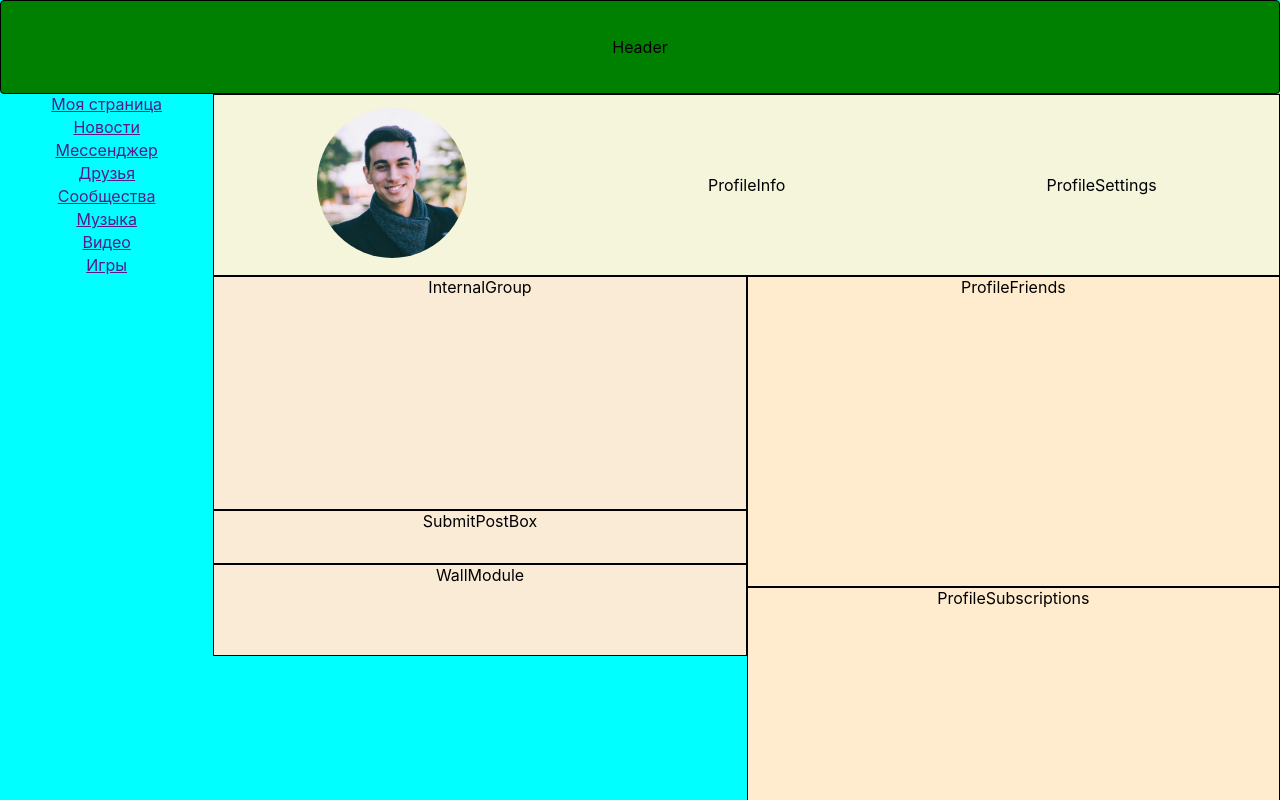
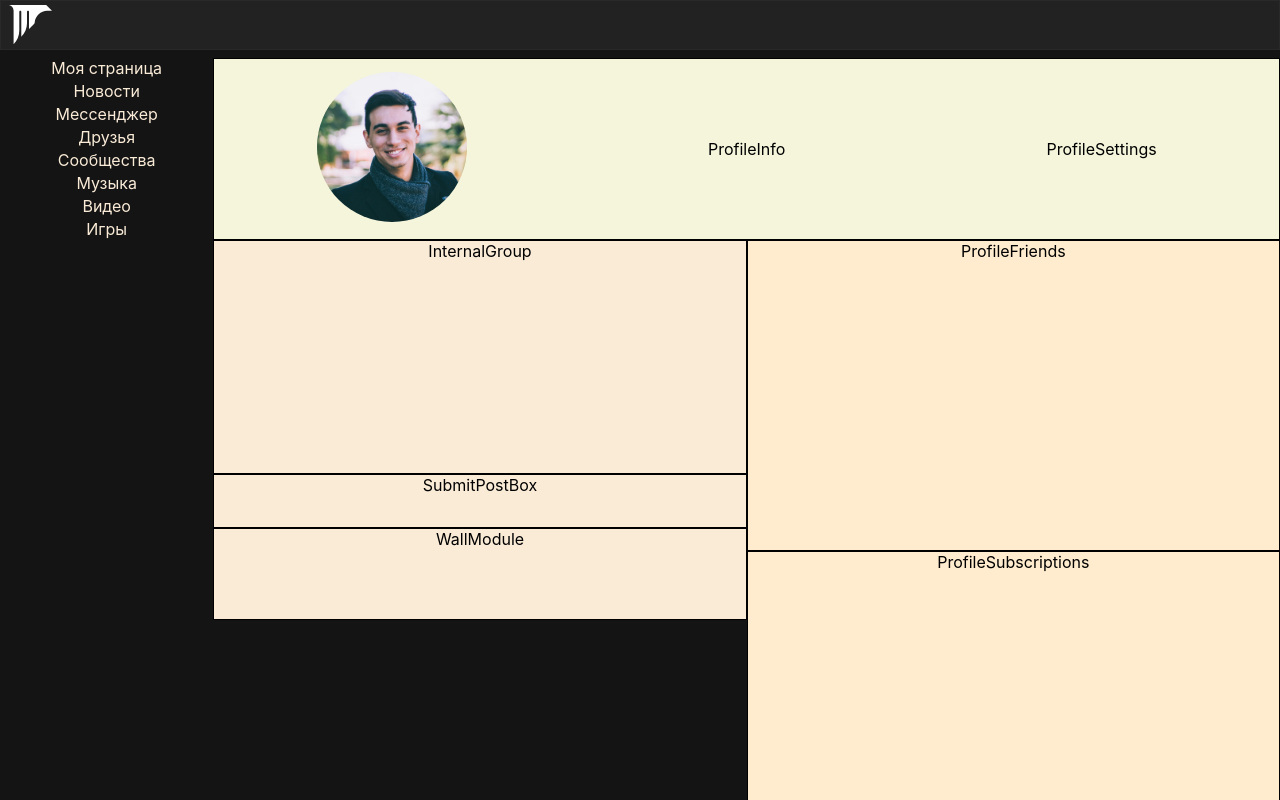
Before and after one commit to PiklzGoodBoy/SocialNetwork, a React (Create React App) app: page / in a window 1280 px wide. Shown: the top 800 px of the page. Built offline with nearby package versions, Linux system fonts and the light colour scheme.

Commit message:
HeaderEdit

```diff
--- a/src/App.module.css
+++ b/src/App.module.css
@@ -1,7 +1,7 @@
 .App {
   text-align: center;
   height: 100vh;
-  background-color: aqua;
+  background-color: #141414;
   display: grid;
   grid-template-columns: 2fr 10fr ;
   grid-template-rows: 1fr 1fr 1fr;
--- a/src/components/Header/Header.jsx
+++ b/src/components/Header/Header.jsx
@@ -1,12 +1,11 @@
 import React from 'react';
 import style from './Header.module.css';
+import { ReactComponent as Logo } from '../../Img/Logo/Vectorlogo.svg'
 
 function Header() {
     return (
         <div className={style.Header}>
-            <div>
-                <p>Header</p>
-            </div>
+            <Logo/>
         </div>
     );
 }
--- a/src/components/Header/Header.module.css
+++ b/src/components/Header/Header.module.css
@@ -1,12 +1,14 @@
 .Header{
-    background-color: green;
-    padding: 20px;
-    border: 1px solid black;
-    border-radius: 4px;
+    display: grid;
+    grid-template-columns: 1fr 5fr 1fr;
+
+    padding-left:8px ;
+    margin-bottom: 8px;
+    border: 1px solid #292929;
+    background-color: #222222;
     align-items: center;
+    color: aliceblue;
+    height: 48px;
+
+    grid-area: h;
 }
-
-
-.Header{
-    grid-area: h;
-  }
--- a/src/components/LeftBar/LeftBar.module.css
+++ b/src/components/LeftBar/LeftBar.module.css
@@ -1,5 +1,12 @@
 .LeftBar{
     display: grid;
     grid-template-rows: repeat(7,23px);
+
     grid-area: LB;
 }
+
+.LeftBar a{
+    text-decoration: none;
+    color: antiquewhite;
+
+}
```
Also changed, not shown: src/Img/Logo/Vectorlogo.svg (added).
